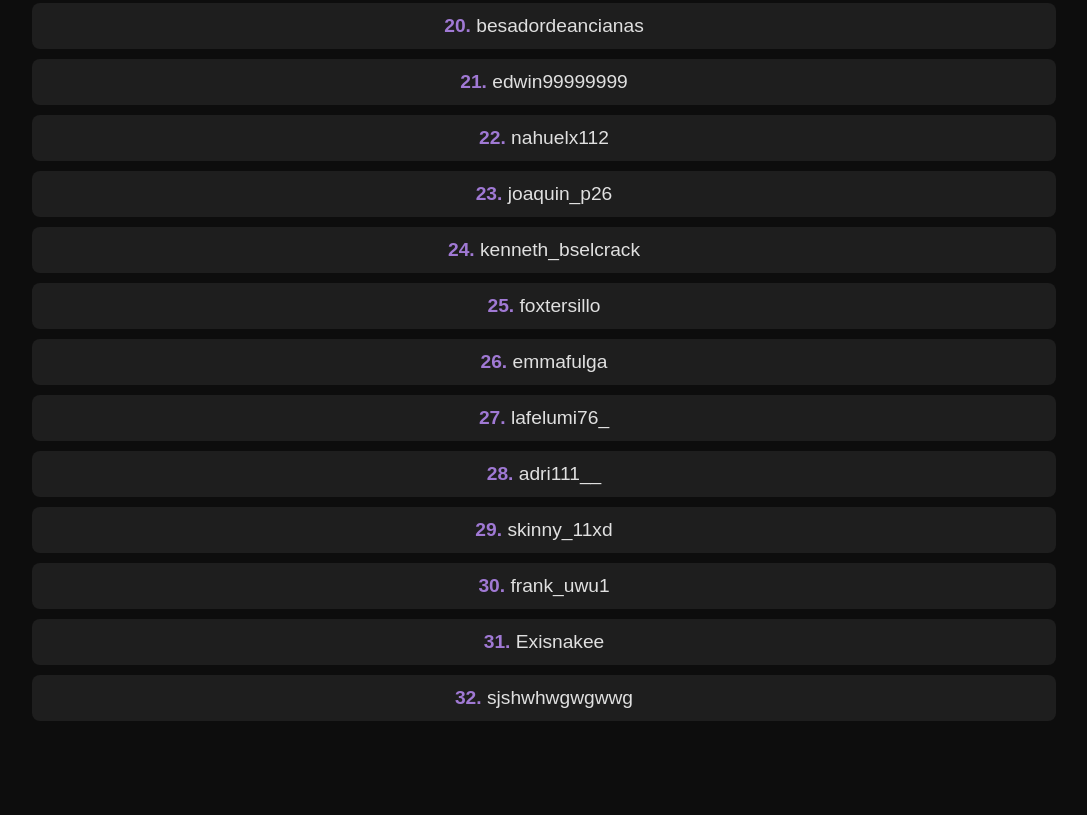
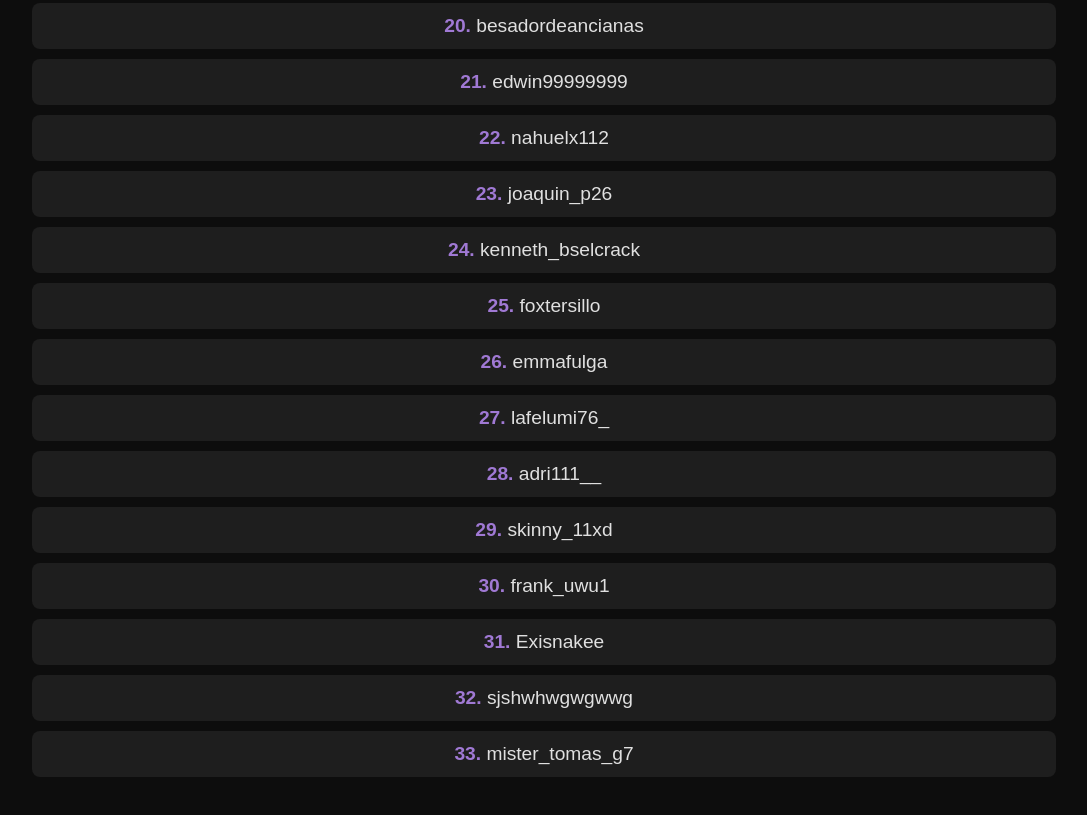
Before and after one commit to LORAKINGG/Sorteos, a plain HTML site: page index.html in a window 1280 px wide. Shown: the part 1236-2051 px from the top of the page, without its empty margins (96-1183 px from the left). Before the commit the page ends 1997 px from the top, so only its background shows below. Drawn offline with Linux system fonts and the light colour scheme.

Commit message:
Update index.html

```diff
--- a/index.html
+++ b/index.html
@@ -89,6 +89,7 @@
             <li><span class="highlight">30.</span> frank_uwu1</li>
             <li><span class="highlight">31.</span> Exisnakee</li>
             <li><span class="highlight">32.</span> sjshwhwgwgwwg</li>
+            <li><span class="highlight">33.</span> mister_tomas_g7</li>
         </ul>
     </div>
 </body>
```
